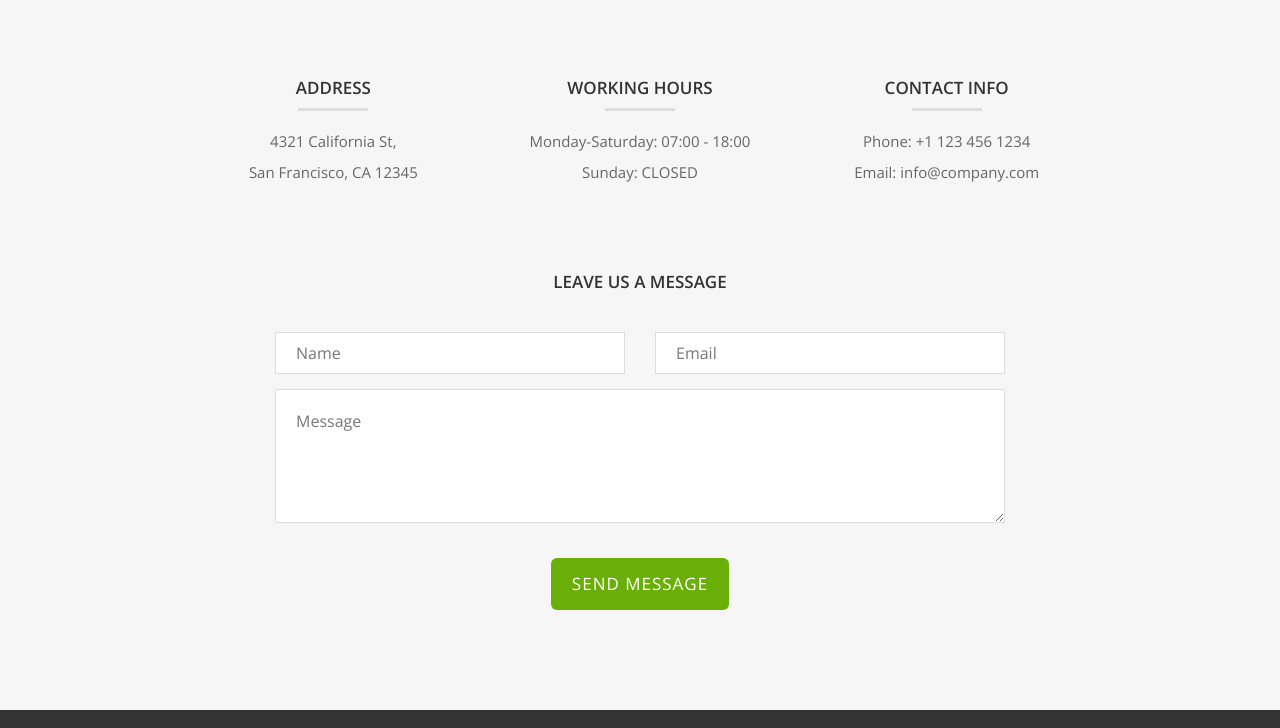
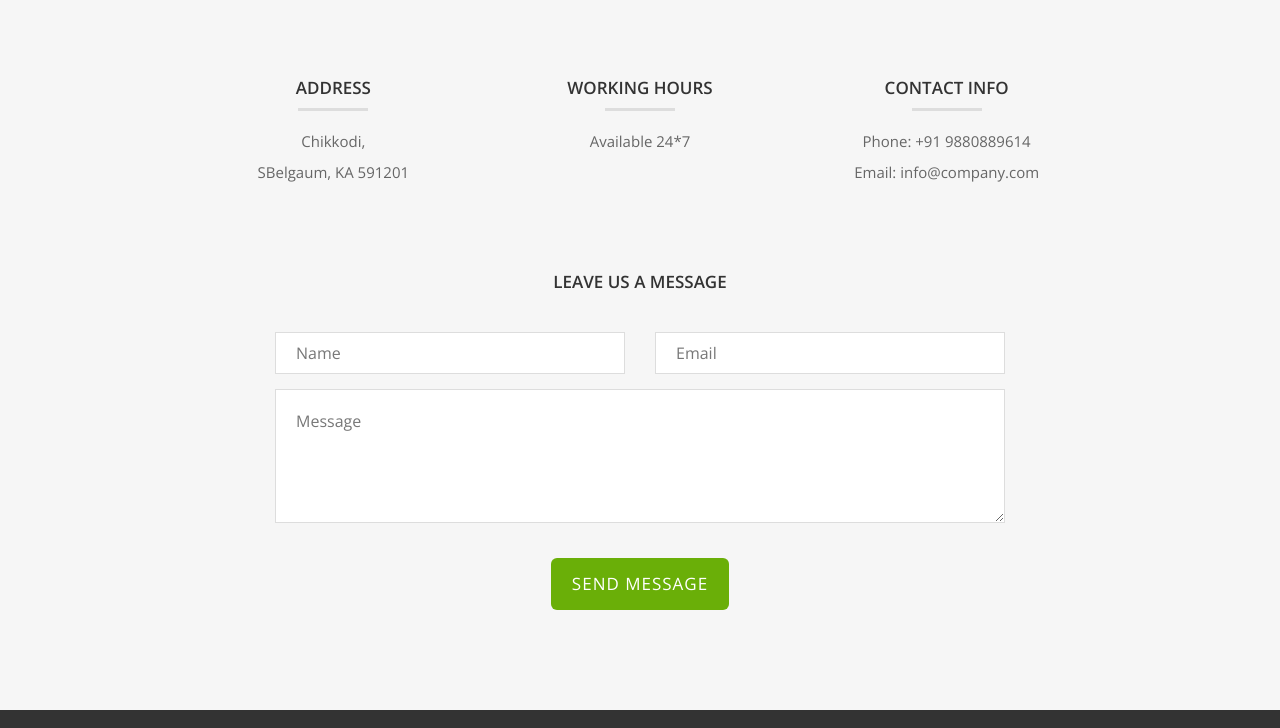
Before and after one commit to shrikantak/Test, a plain HTML site: page index.html in a window 1280 px wide. Shown: the part 4280-5008 px from the top of the page. Drawn offline with nearby package versions, Linux system fonts and the light colour scheme.

Commit message:
Update index.html

```diff
--- a/index.html
+++ b/index.html
@@ -300,23 +300,22 @@
         <h3>Address</h3>
         <hr>
         <div class="contact-item">
-          <p>4321 California St,</p>
-          <p>San Francisco, CA 12345</p>
+          <p>Chikkodi,</p>
+          <p>SBelgaum, KA 591201</p>
         </div>
       </div>
       <div class="col-md-4">
         <h3>Working Hours</h3>
         <hr>
         <div class="contact-item">
-          <p>Monday-Saturday: 07:00 - 18:00</p>
-          <p>Sunday: CLOSED</p>
+          <p>Available 24*7</p>
         </div>
       </div>
       <div class="col-md-4">
         <h3>Contact Info</h3>
         <hr>
         <div class="contact-item">
-          <p>Phone: +1 123 456 1234</p>
+          <p>Phone: +91 9880889614</p>
           <p>Email: info@company.com</p>
         </div>
       </div>
```
